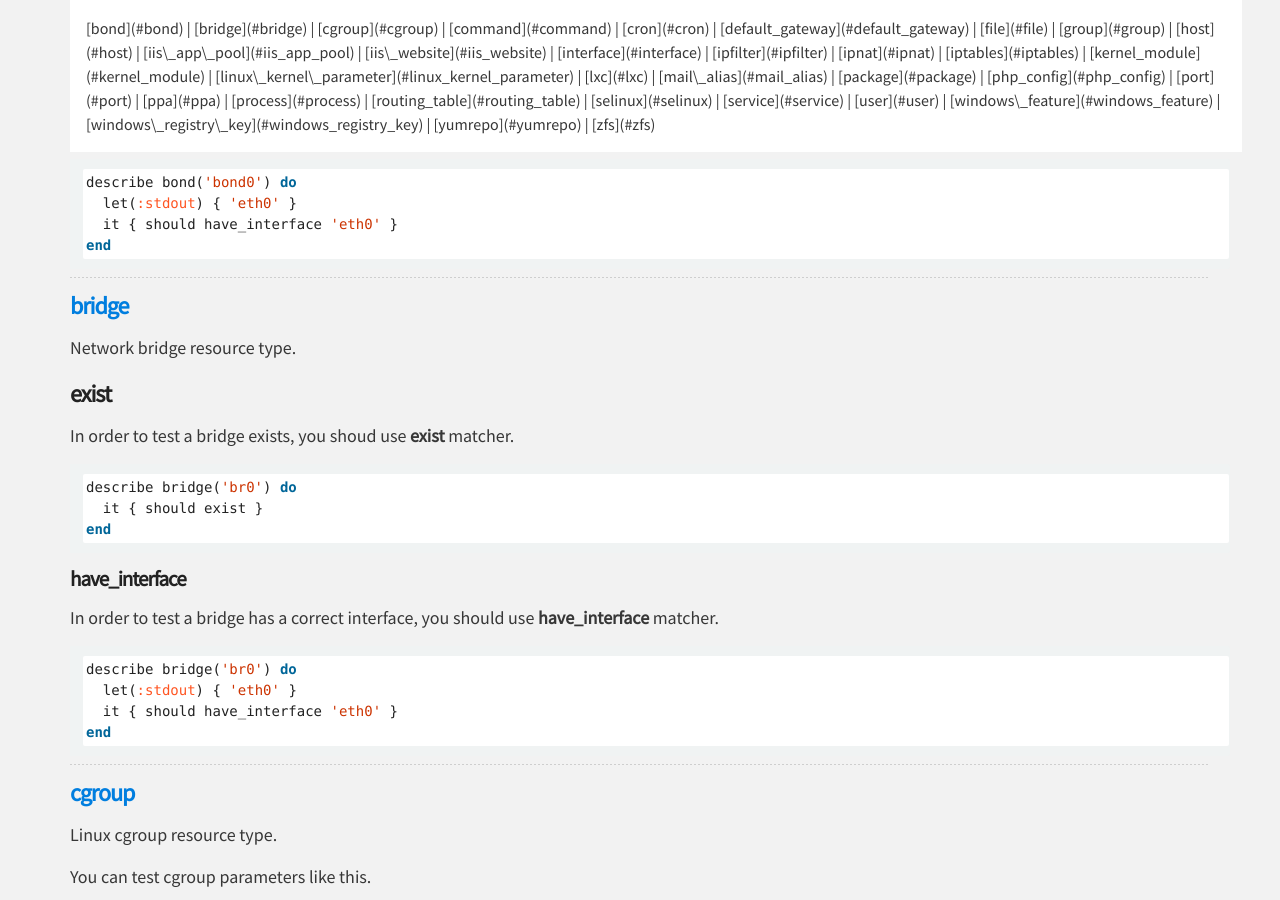
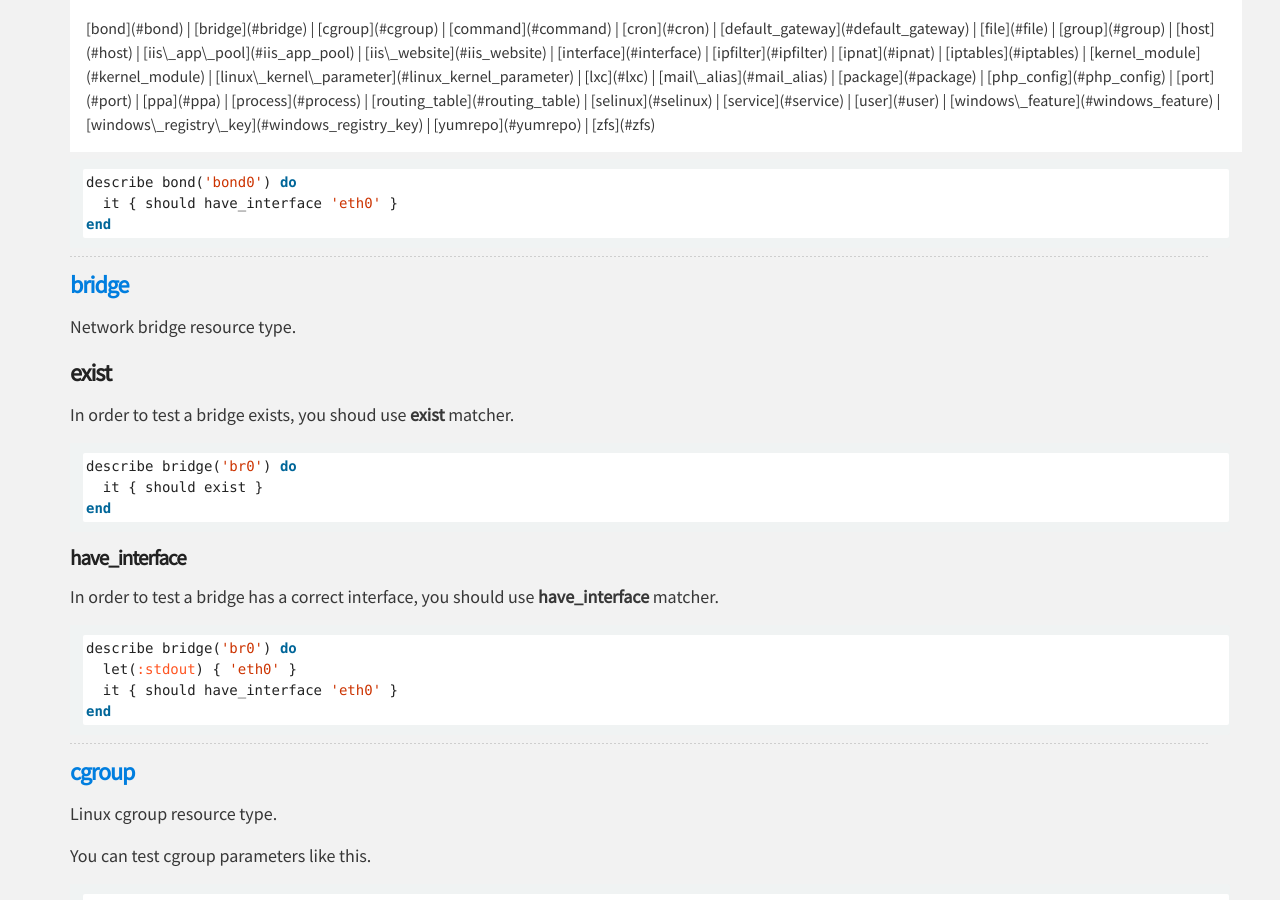
Before and after one commit to serverspec/serverspec.github.io, a Jekyll site: the page built from resource_types.md, in a window 1280 px wide and 900 px high, scrolled down 1058 px. Built offline with Jekyll 4.4.1, drawn with Linux system fonts in a browser that asks for light colours; nearby versions of some CDN libraries; Markdown is read by kramdown in place of the engine named in the settings.

Commit message:
Remove the line for internal testing

````diff
--- a/_includes/bond.md
+++ b/_includes/bond.md
@@ -18,7 +18,6 @@ In order to test a bond has a correct member, you should use **have_interface**
 
 ```ruby
 describe bond('bond0') do
-  let(:stdout) { 'eth0' }
   it { should have_interface 'eth0' }
 end
 ```
````
